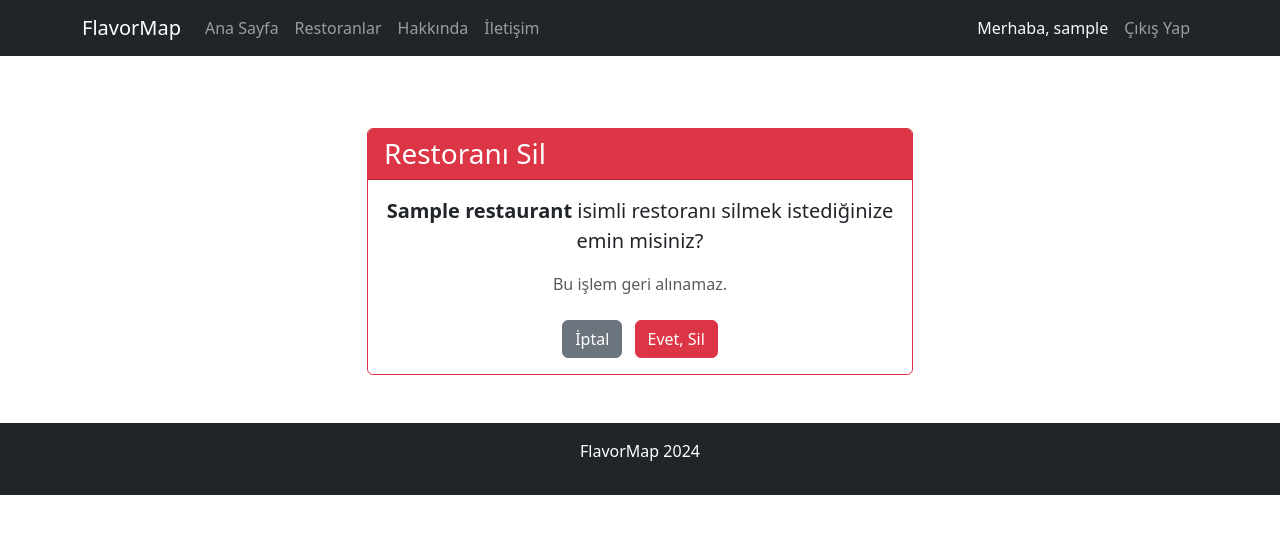
After one commit to EmreSndkc/flavormap, a Django app: page /restoranlar/1/sil/ in a window 1280 px wide. The commit adds this page. Shown: the top 534 px of the page. Run offline with Django 5.2, Linux system fonts and the light colour scheme; a user stored in the database is signed in; tables that the repository leaves empty hold one stand-in row (values such as "Sample post").

Commit message:
feat: restoran düzenleme silme işlemleri eklendi

```diff
--- a/restaurants/urls.py
+++ b/restaurants/urls.py
@@ -9,6 +9,8 @@ urlpatterns = [
     path('restoranlar/', views.restaurant_list, name='restaurant_list'),
     path('restoranlar/yeni/', views.restaurant_create, name='restaurant_create'),
     path('restoranlar/<int:pk>/', views.restaurant_detail, name='restaurant_detail'),
+    path('restoranlar/<int:pk>/duzenle/', views.restaurant_update, name='restaurant_update'),
+    path('restoranlar/<int:pk>/sil/', views.restaurant_delete, name='restaurant_delete'),
     path('hakkinda/', views.about, name='about'),
     path('iletisim/', views.contact, name='contact'),
 
--- a/restaurants/views.py
+++ b/restaurants/views.py
@@ -1,4 +1,5 @@
 from django.shortcuts import render, get_object_or_404, redirect
+from django.http import HttpResponseForbidden
 from django.contrib.auth import login
 from django.contrib.auth.decorators import login_required
 from .models import Restaurant, Category
@@ -84,3 +85,31 @@ def restaurant_create(request):
     else:
         form = RestaurantForm()
     return render(request, 'restaurants/restaurant_form.html', {'form': form})
+
+@login_required
+def restaurant_update(request, pk):
+    restaurant = get_object_or_404(Restaurant, pk=pk)
+    if restaurant.creator != request.user:
+        return HttpResponseForbidden("Bu restoranı düzenleme yetkiniz yok.")
+
+    if request.method == 'POST':
+        form = RestaurantForm(request.POST, instance=restaurant)
+        if form.is_valid():
+            form.save()
+            return redirect('restaurants:restaurant_detail', pk=restaurant.pk)
+    else:
+        form = RestaurantForm(instance=restaurant)
+
+    return render(request, 'restaurants/restaurant_form.html', {'form': form, 'is_update': True})
+
+@login_required
+def restaurant_delete(request, pk):
+    restaurant = get_object_or_404(Restaurant, pk=pk)
+    if restaurant.creator != request.user:
+        return HttpResponseForbidden("Bu restoranı silme yetkiniz yok.")
+
+    if request.method == 'POST':
+        restaurant.delete()
+        return redirect('restaurants:restaurant_list')
+
+    return render(request, 'restaurants/restaurant_confirm_delete.html', {'restaurant': restaurant})
--- /dev/null
+++ b/templates/restaurants/restaurant_confirm_delete.html
@@ -0,0 +1,25 @@
+{% extends 'base.html' %}
+
+{% block title %}Restoran Sil - FlavorMap{% endblock %}
+
+{% block content %}
+<div class="row justify-content-center">
+    <div class="col-md-6">
+        <div class="card mt-5 border-danger">
+            <div class="card-header bg-danger text-white">
+                <h3 class="mb-0">Restoranı Sil</h3>
+            </div>
+            <div class="card-body text-center">
+                <p class="fs-5"><strong>{{ restaurant.name }}</strong> isimli restoranı silmek istediğinize emin misiniz?</p>
+                <p class="text-muted">Bu işlem geri alınamaz.</p>
+
+                <form method="post" class="mt-4">
+                    {% csrf_token %}
+                    <a href="{% url 'restaurants:restaurant_detail' restaurant.pk %}" class="btn btn-secondary me-2">İptal</a>
+                    <button type="submit" class="btn btn-danger">Evet, Sil</button>
+                </form>
+            </div>
+        </div>
+    </div>
+</div>
+{% endblock %}
```
Also changed, not shown: templates/restaurants/restaurant_detail.html (+9 -1 lines), templates/restaurants/restaurant_form.html (+7 -3 lines).
